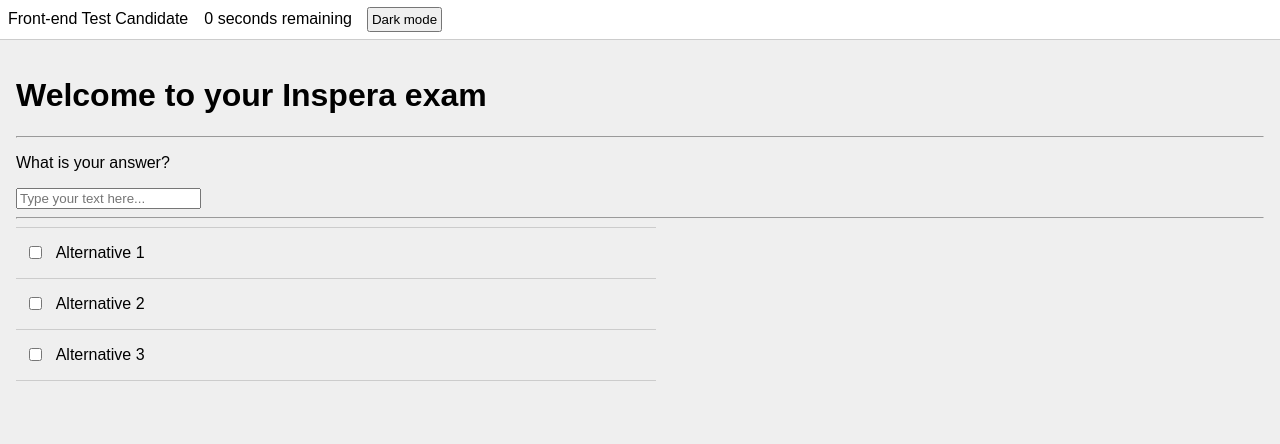
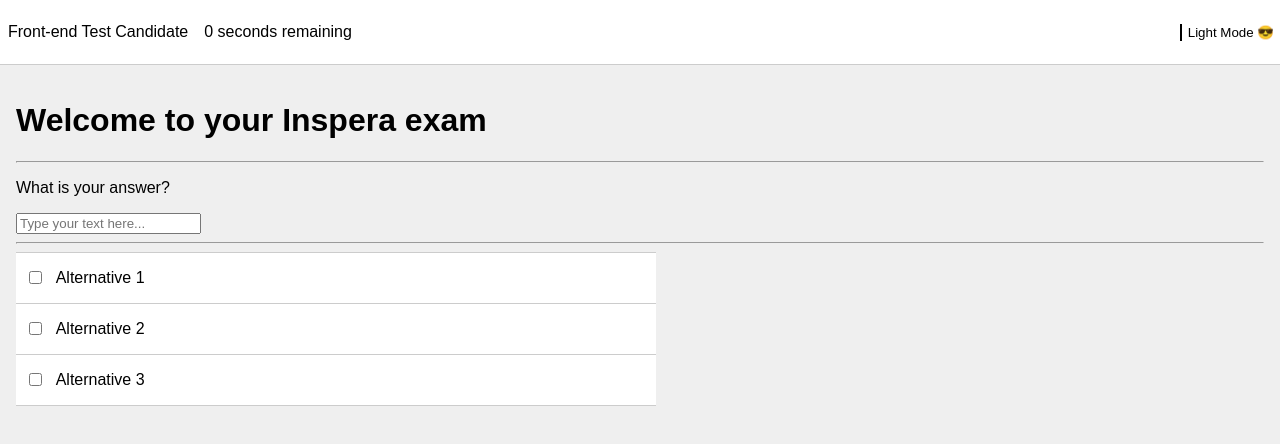
Before and after one commit to Leddfoot/inspera, a React app: page / in a window 1280 px wide. Built offline with nearby package versions, Linux system fonts and the light colour scheme; no server answers.

Commit message:
added state logic for left button border. height still needs correction

```diff
--- a/package.json
+++ b/package.json
@@ -27,12 +27,12 @@
     "babel-preset-react": "^7.0.0-beta.3",
     "clean-webpack-plugin": "^0.1.19",
     "css-loader": "^5.2.4",
+    "eslint": "^7.26.0",
     "eslint-config-airbnb": "^18.2.1",
     "eslint-plugin-import": "^2.23.2",
     "eslint-plugin-jsx-a11y": "^6.4.1",
     "eslint-plugin-react": "^7.23.2",
     "eslint-plugin-react-hooks": "^4.2.0",
-    "eslint": "^7.26.0",
     "html-loader": "^0.5.5",
     "html-webpack-plugin": "^3.2.0",
     "jest": "^26.6.3",
@@ -40,8 +40,8 @@
     "sass-loader": "^10.1.1",
     "style-loader": "^2.0.0",
     "webpack": "^4.8.0",
-    "webpack-dev-server": "^3.1.4",
-    "webpack-cli": "^3.0.0"
+    "webpack-cli": "^3.0.0",
+    "webpack-dev-server": "^3.1.4"
   },
   "license": "MIT"
 }
--- a/src/components/App.scss
+++ b/src/components/App.scss
@@ -1,10 +1,17 @@
-.app-wrapper {
+
+  @import "../css/variables";
+
+  @media (min-width: $breakpoint-text-box-width) {
+    .mpc-interaction {
+      max-width: 40em;
+
+    }
+  }
+  .app-wrapper {
   .body {
     padding: 1em;
   }
-  .text-interaction {
 
-  }
   .mpc-interaction {
     input {
       margin: 1em;
--- a/src/components/header/Header.js
+++ b/src/components/header/Header.js
@@ -1,22 +1,42 @@
-import React from 'react';
-import { useSelector } from 'react-redux';
-import './Header.scss';
+import React, { useState, useEffect } from "react";
+import { useSelector } from "react-redux";
+import "./Header.scss";
 
 const Header = () => {
-    const timeRemaining = useSelector((state) => state.time.timeRemaining);
-    return (
-        <div className="header" style={{ backgroundColor: 'white' }}>
-            <div className="candidate">Front-end Test Candidate</div>
-            <div className="time-remaining">
-                { timeRemaining }
-                {' '}
-                seconds remaining
-            </div>
-            <button onClick={() => console.log('Toggle dark mode')} type="button" className="theme-toggle">
-                Dark mode
-            </button>
-        </div>
+  const [darkTheme, setDarkTheme] = useState(false);
+  const timeRemaining = useSelector((state) => state.time.timeRemaining);
+
+  useEffect(() => {
+    const root = document.documentElement;
+    root?.style.setProperty(
+      "--mpc-interaction--label-background",
+      darkTheme ? "black" : "white"
     );
+    root?.style.setProperty(
+      "--theme-toggle--border-left",
+      darkTheme ? "2px solid white" : "2px solid black"
+    );
+    root?.style.setProperty(
+      "--mpc-interaction--label-color",
+      darkTheme ? "white" : "black"
+    );
+  }, [darkTheme]);
+  return (
+    <div
+      className="header"
+      style={{ backgroundColor: "--mpc-interaction--label-background" }}
+    >
+      <div className="candidate">Front-end Test Candidate</div>
+      <div className="time-remaining">{timeRemaining} seconds remaining</div>
+      <button
+        onClick={() => setDarkTheme(!darkTheme)}
+        type="button"
+        className="theme-toggle"
+      >
+        {!darkTheme ? "Light Mode 😎" : "Dark mode 😀"}
+      </button>
+    </div>
+  );
 };
 
 export default Header;
--- a/src/components/header/Header.scss
+++ b/src/components/header/Header.scss
@@ -1,7 +1,13 @@
 .header {
+  height: 4em;
   display: flex;
+  flex-wrap:wrap;
   align-items: center;
+  flex-grow: 1;
+  justify-content: left;
   border-bottom: 1px solid #ccc;
+  color: var(--mpc-interaction--label-color);
+  background: var(--mpc-interaction--label-background);
 }
 
 .candidate, .time-remaining {
@@ -9,6 +15,11 @@
 }
 
 .theme-toggle {
-  padding: 0.25em;
-  margin: 0.5em;
+  position:absolute;
+  right: 0;
+  margin: 0;
+  color: var(--mpc-interaction--label-color);
+  background: var(--mpc-interaction--label-background);
+  border: none;
+  border-left: var(--theme-toggle--border-left);
 }
--- a/src/css/base.scss
+++ b/src/css/base.scss
@@ -1,6 +1,14 @@
+:root {
+    --mpc-interaction--label-background: white;
+    --mpc-interaction--label-color: black;
+    --theme-toggle--border-left: 2px solid black;
+}
+
 body {
     background: #efefef;
     font-family: 'Arial', sans-serif;
+    font-size: 16px;
     margin: 0;
     padding: 0;
+    box-sizing: border-box;
 }
```
Also changed, not shown: 1 other file.
